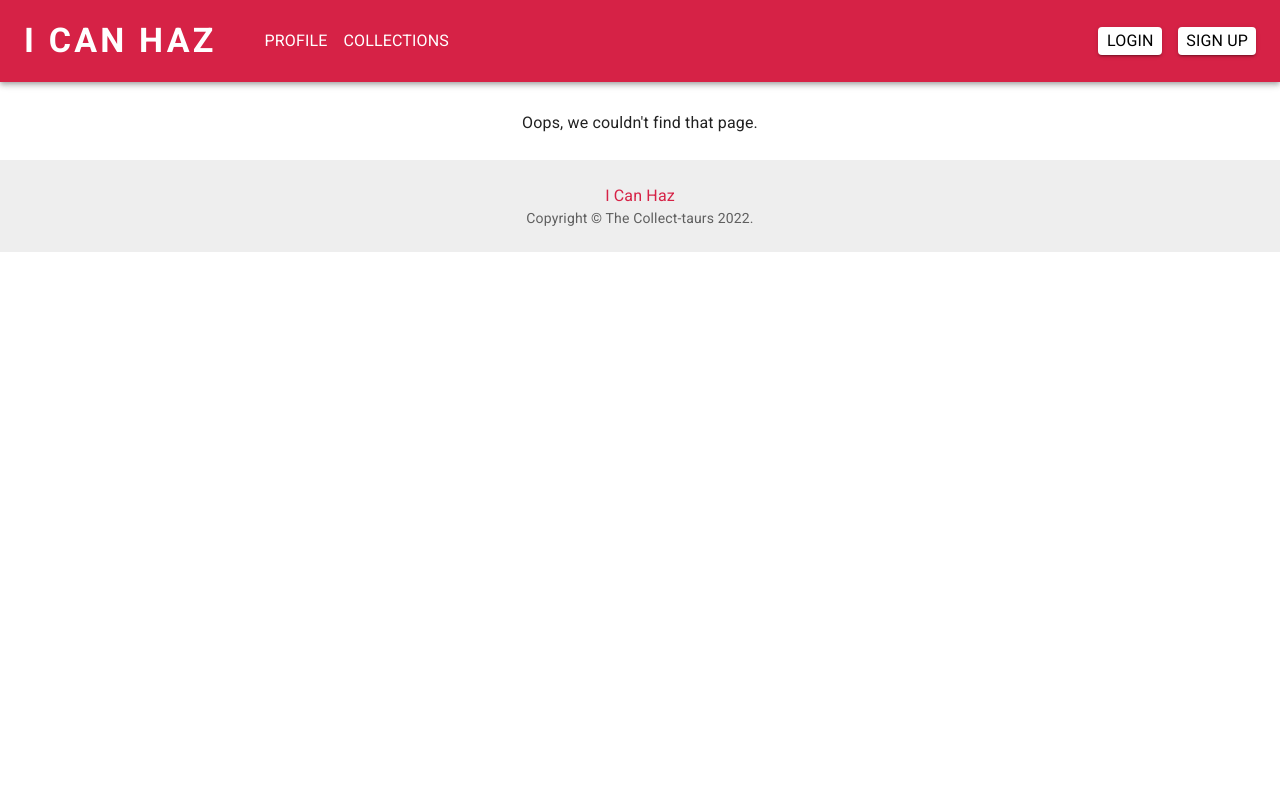
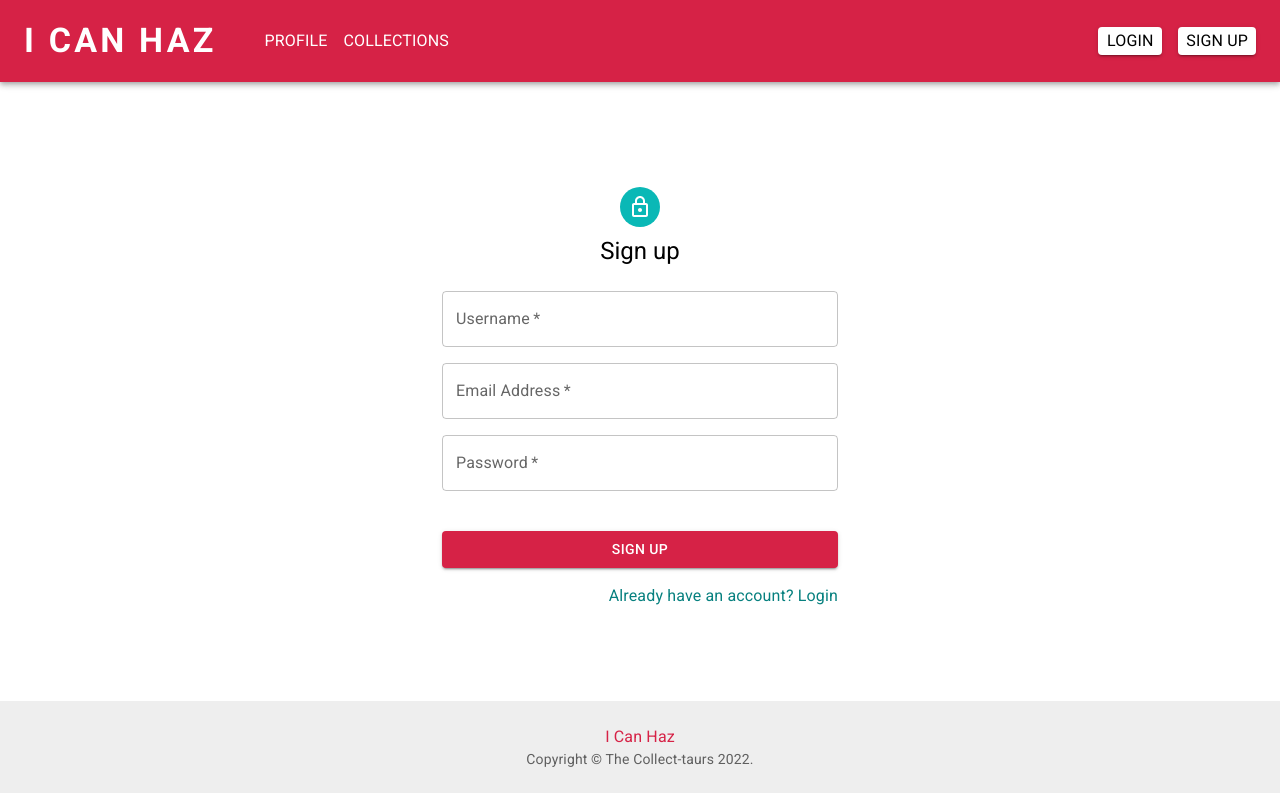
Before and after one commit to jbradley84/i-can-haz, a React (Create React App) app in the folder client/: page /signup in a window 1280 px wide. Built offline with nearby package versions, Linux system fonts and the light colour scheme.

Commit message:
signup component is fully functional and styled + added custom theme color palette for material ui

```diff
--- a/client/src/App.js
+++ b/client/src/App.js
@@ -1,21 +1,67 @@
 import './App.css';
 import { ApolloProvider, ApolloClient, InMemoryCache, createHttpLink } from '@apollo/client';
 import { BrowserRouter as Router, Routes, Route } from "react-router-dom";
+import { createTheme, ThemeProvider } from '@mui/material/styles';
 
+// IMPORT COMPONENTS
 import Header from "./components/Header";
 import Footer from "./components/Footer";
 import Home from "./pages/Home";
-// import Signup from "./pages/Signup";
+import Signup from "./pages/Signup";
 import Login from "./pages/Login";
-import Profile from "./pages/Profile";
+// import Profile from "./pages/Profile";
 // import SingleCollection from "./pages/SingleCollection";
 // import SingleItem from "./pages/SingleItem";
 import NoMatch from "./pages/NoMatch";
 
+// IMPORT ROBOTO FONT VARIATIONS
 import '@fontsource/roboto/300.css';
 import '@fontsource/roboto/400.css';
 import '@fontsource/roboto/500.css';
 import '@fontsource/roboto/700.css';
+
+// CUSTOM MATERIAL UI THEME
+/*  HOW TO USE:
+    primary = red/pink
+    secondary = blue/teal
+   • All colors default to "main" so for main shade use the color prop ➝ color="primary"
+   • To use the light & dark shades you must use the sx prop ➝ sx={{ color: 'primary.light' }}
+   • If you need to specify black or white for something then it will only work in the sx prop
+   • For some components using a main color (ie. primary or secondary alone) with the color prop
+     won't work so in that case use an sx prop and specfify main ➝ sx={{ color: 'primary.main' }}
+*/
+const theme = createTheme ({
+  palette: {
+    type: 'light',
+    primary: {
+      main: '#D62246',
+      contrastText: '#ffffff',
+      light: '#de4e6b',
+      dark: '#951731',
+    },
+    secondary: {
+      main: '#0ab8b6',
+      contrastText: '#ffffff',
+      light: '#3bc6c4',
+      dark: '#07807f',
+    },
+    background: {
+      default: '#ffffff',
+    },
+    error: {
+      main: '#e30f00',
+      light: '#e83f33',
+      dark: '#9e0a00',
+    },
+    divider: 'rgba(0,0,0,0.12)',
+    text: {
+      primary: '#000000',
+      secondary: 'rgba(0,0,0,0.6)',
+      disabled: 'rgba(0,0,0,0.38)',
+      hint: 'rgba(255,255,255,0.5)',
+    },
+  },
+});
 
 
 const httpLink = createHttpLink({
@@ -30,6 +76,7 @@ const client = new ApolloClient({
 
 function App() {
    return (
+      <ThemeProvider theme={theme}>
          <ApolloProvider client={client}>
             <Router>
                <div className='App'>
@@ -38,10 +85,11 @@ function App() {
                      <Routes>
                         <Route path="/" element={<Home />} />
                         <Route path="/login" element={<Login />} />
-                     <Route path="/profile">
+                        <Route path="/signup" element={<Signup />} />
+                        {/* <Route path="/profile">
                            <Route path=":username" element={<Profile />} />
                            <Route path="" element={<Profile />} />
-                     </Route>
+                        </Route> */}
 
                         <Route path="*" element={<NoMatch />} />
                      </Routes>
@@ -50,6 +98,7 @@ function App() {
                </div>
             </Router>
          </ApolloProvider>
+      </ThemeProvider>
    );
 }
 
--- a/client/src/components/AppBar/index.js
+++ b/client/src/components/AppBar/index.js
@@ -31,7 +31,8 @@ const ResponsiveAppBar = () => {
     <AppBar
       position="static"
       variant="elevation"
-      sx={{ backgroundColor: "#D62246", border: "none", mb: 3 }}
+      color="primary"
+      sx={{ border: "none", mb: 3 }}
     >
       <Container maxWidth="xxl">
         <Toolbar disableGutters sx={{ py: 2.5 }}>
--- a/client/src/components/CollectionList/index.js
+++ b/client/src/components/CollectionList/index.js
@@ -25,7 +25,7 @@ const CollectionList = ({ collections, title }) => {
               my: 2,
               mx: 2,
               // maxWidth: 345,
-              backgroundColor: "#D62246",
+              bgcolor: "primary.main",
               color: "white",
               borderRadius: 1,
             }}
--- a/client/src/components/Footer/index.js
+++ b/client/src/components/Footer/index.js
@@ -41,7 +41,7 @@ export default function Footer() {
         }}
       >
         <Container maxWidth="xxl">
-          <Typography variant="body1" sx={{ color: "#D62246" }}>
+          <Typography variant="body1" color="primary">
               I Can Haz
           </Typography>
           <Copyright />
--- a/client/src/index.css
+++ b/client/src/index.css
@@ -1,16 +1,7 @@
-/* body {
-  margin: 0;
-  font-family: -apple-system, BlinkMacSystemFont, 'Segoe UI', 'Roboto', 'Oxygen',
-    'Ubuntu', 'Cantarell', 'Fira Sans', 'Droid Sans', 'Helvetica Neue',
-    sans-serif;
+body {
   -webkit-font-smoothing: antialiased;
   -moz-osx-font-smoothing: grayscale;
 }
-
-code {
-  font-family: source-code-pro, Menlo, Monaco, Consolas, 'Courier New',
-    monospace;
-} */
 
 * {
   margin: 0;
@@ -18,8 +9,9 @@ code {
   box-sizing: border-box;
 }
 
-.card {
-  filter: drop-shadow(-5px 5px 3px #000);
+.page-container {
+  padding: 5px;
+  margin-bottom: 20px;
 }
 
 .contain {
@@ -30,10 +22,8 @@ code {
   width: 100%;
 }
 
-
-.page-container {
-  padding: 5px;
-  margin-bottom: 20px;
+.card {
+  filter: drop-shadow(-5px 5px 3px #000);
 }
 
 
--- a/client/src/pages/Home.js
+++ b/client/src/pages/Home.js
@@ -40,14 +40,14 @@ const Home = () => {
                   spacing={2}
                   justifyContent="center"
                 >
-                  <Button variant="contained" sx={{ backgroundColor: "#D62246" }}>
+                  <Button variant="contained">
                     <Link to="/collectionForm" >
                       <Typography sx={{ color: "white" }}>Add A Collection</Typography>
                     </Link>
                   </Button>
                   <Link to="/profile">
-                    <Button variant="outlined" sx={{ borderColor: "#D62246" }}>
-                      <Typography sx={{ color: "#D62246" }}>View Profile</Typography>
+                    <Button variant="outlined">
+                      <Typography>View Profile</Typography>
                     </Button>
                   </Link>
                 </Stack>
--- a/client/src/pages/SignUp.js
+++ b/client/src/pages/SignUp.js
@@ -0,0 +1,157 @@
+import React, { useState } from "react";
+import { useMutation } from "@apollo/client";
+import { ADD_USER } from "../utils/mutations";
+import { Link } from "react-router-dom";
+
+// MATERIAL UI IMPORTS
+import Avatar from "@mui/material/Avatar";
+import Button from "@mui/material/Button";
+import CssBaseline from "@mui/material/CssBaseline";
+import TextField from "@mui/material/TextField";
+import Grid from "@mui/material/Grid";
+import Box from "@mui/material/Box";
+import LockOutlinedIcon from "@mui/icons-material/LockOutlined";
+import Typography from "@mui/material/Typography";
+import Container from "@mui/material/Container";
+
+const Signup = () => {
+  const [formState, setFormState] = useState({
+    username: "",
+    email: "",
+    password: "",
+  });
+
+  const [addUser, { error }] = useMutation(ADD_USER);
+
+  // update state based on form input changes
+  const handleChange = (event) => {
+    const { name, value } = event.target;
+
+    setFormState({
+      ...formState,
+      [name]: value,
+    });
+  };
+
+  const handleFormSubmit = async (event) => {
+    event.preventDefault();
+    // use try/catch instead of promises to handle errors
+    try {
+      // execute addUser mutation and pass in variable data from form
+      const { data } = await addUser({
+        variables: { ...formState },
+      });
+      console.log(data);
+    } catch (e) {
+      console.error(e);
+    }
+  };
+
+  return (
+    <Container component="main" maxWidth="xs">
+      <CssBaseline />
+      <Box
+        sx={{
+          my: 8.5,
+          display: "flex",
+          flexDirection: "column",
+          alignItems: "center",
+        }}
+      >
+        {/* ICON & TITLE */}
+        <Avatar sx={{ m: 1, bgcolor: "secondary.main" }}>
+          <LockOutlinedIcon />
+        </Avatar>
+        <Typography component="h1" variant="h5">
+          Sign up
+        </Typography>
+
+        {/* FORM INPUT FIELDS */}
+        <Box
+          component="form"
+          noValidate
+          onSubmit={handleFormSubmit}
+          sx={{ mt: 3 }}
+        >
+          <Grid container spacing={2}>
+            <Grid item xs={12}>
+              <TextField
+                required
+                fullWidth
+                // autoFocus
+                label="Username"
+                name="username"
+                type="username"
+                id="username"
+                value={formState.username}
+                onChange={handleChange}
+              />
+            </Grid>
+            <Grid item xs={12}>
+              <TextField
+                required
+                fullWidth
+                label="Email Address"
+                name="email"
+                type="email"
+                id="email"
+                value={formState.email}
+                onChange={handleChange}
+              />
+            </Grid>
+            <Grid item xs={12}>
+              <TextField
+                required
+                fullWidth
+                label="Password"
+                name="password"
+                type="password"
+                id="password"
+                value={formState.password}
+                onChange={handleChange}
+              />
+            </Grid>
+          </Grid>
+
+          {/* SIGN UP FAILED DYNAMIC ERROR */}
+          <Grid container justifyContent="flex-start" sx={{ mt: 2 }}>
+            <Grid item>
+              {error && <Typography color="error">Sign up failed</Typography>}
+            </Grid>
+          </Grid>
+
+          {/* SUBMIT BUTTON */}
+          <Button
+            fullWidth
+            type="submit"
+            variant="contained"
+            sx={{
+              mt: 3,
+              mb: 2,
+              bgcolor: "primary.main",
+              ":hover": {
+                bgcolor: "secondary.main",
+                color: "white",
+              },
+            }}
+          >
+            Sign Up
+          </Button>
+
+          {/* ALREADY HAVE ACCT THEN LOGIN LINK */}
+          <Grid container justifyContent="flex-end">
+            <Grid item>
+              <Link to="/login" variant="body2">
+                <Typography sx={{ color: "secondary.dark" }}>
+                  Already have an account? Login
+                </Typography>
+              </Link>
+            </Grid>
+          </Grid>
+        </Box>
+      </Box>
+    </Container>
+  );
+};
+
+export default Signup;
```
Also changed, not shown: client/public/placeholder.png (deleted). Lines whose indentation alone changed are shown as unchanged.
